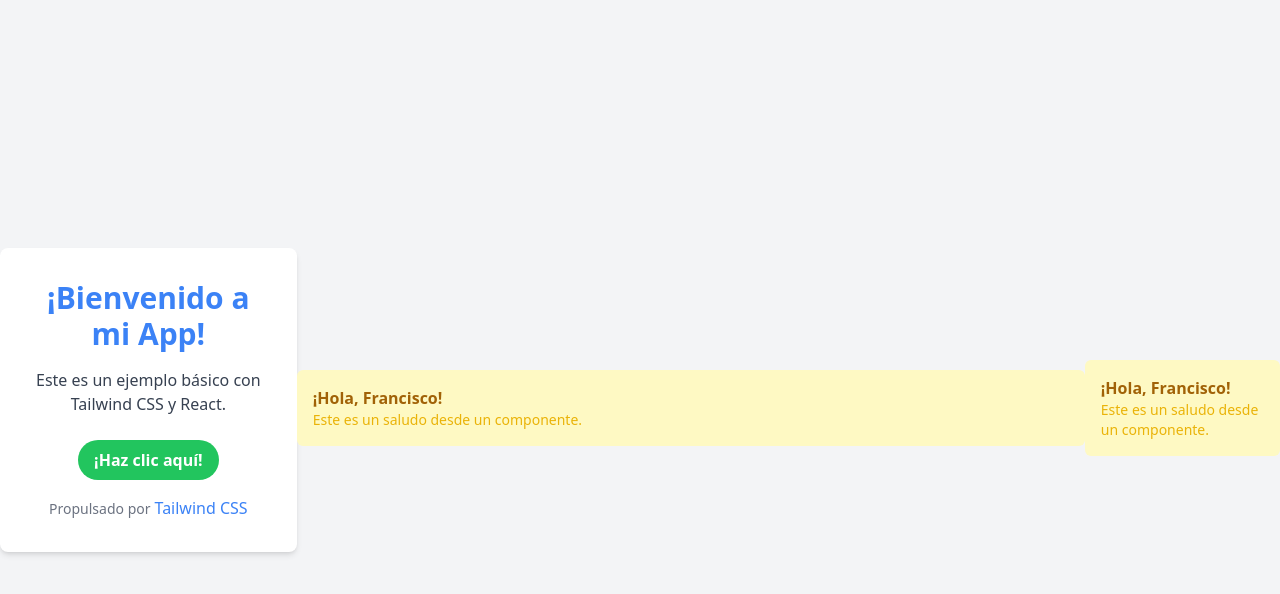
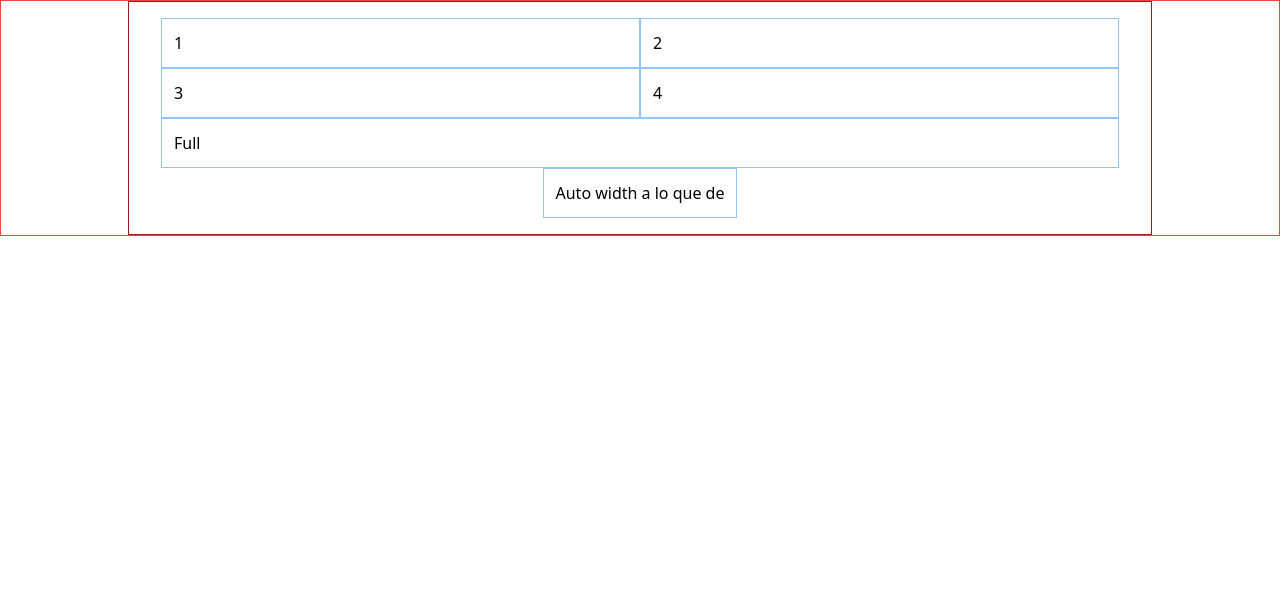
Before and after one commit to Xavigrafik/aprendiendo-tailwind, a React (Vite) app: page / in a window 1280 px wide. Shown: the top 594 px of the page. Built offline with nearby package versions, Linux system fonts and the light colour scheme.

Commit message:
layout container cols rows

```diff
--- a/src/App.jsx
+++ b/src/App.jsx
@@ -1,27 +1,74 @@
 // src/App.jsx
-import React from 'react';
-import Saludo from './components/Saludo';
-import BlockTailwind from './components/BlockTailwind';
+import React from "react";
+// import Saludo from "./components/Saludo";
+// import BlockTailwind from "./components/BlockTailwind";
+import Card from "./components/Card";
+import Container from "./components/layout/Container";
+import Row from "./components/layout/Row";
+import Col from "./components/layout/Col";
 
 function App() {
   return (
-    <div className="bg-gray-100 h-screen flex items-center justify-center">
-      <div className="bg-white rounded-lg shadow-md p-8 text-center max-w-md">
-        <h1 className="text-3xl font-bold text-blue-500 mb-4">¡Bienvenido a mi App!</h1>
-        <p className="text-gray-700 mb-6">
-          Este es un ejemplo básico con Tailwind CSS y React.
-        </p>
-        <button className="bg-green-500 hover:bg-green-700 text-white font-bold py-2 px-4 rounded-full">
-          ¡Haz clic aquí!
-        </button>
-        <div className="mt-4">
-          <span className="text-sm text-gray-500">Propulsado por</span>
-          <a href="https://tailwindcss.com/" target="_blank" rel="noopener noreferrer" className="text-blue-500 hover:underline ml-1">Tailwind CSS</a>
-        </div>
-      </div>
-      <BlockTailwind nombre="Francisco" />
-      <Saludo nombre="Francisco" />
-    </div>
+    <>
+      <Container maxWidth="full" className="border border-red-500">
+              <Container maxWidth="5xl" className="border border-red-800 bg-white p-4" >
+        <Row className="flex items-center justify-center" alignItems="center" justifyContent="center" direction="row">
+            {/* <BlockTailwind nombre="Francisco" /> */}
+                      {/* <Saludo nombre="Francisco" /> */}
+
+                      <Col cols={6}>
+                          <div className="p-3 border-blue-300 border">1</div>
+                      </Col>
+                      <Col cols={6}>
+                          <div className="p-3 border-blue-300 border">2</div>
+                      </Col>
+                      <Col cols={6}>
+                          <div className="p-3 border-blue-300 border">3</div>
+                      </Col>
+                      <Col cols={6}>
+                          <div className="p-3 border-blue-300 border">4</div>
+                      </Col>
+                      <Col cols={12}>
+                          <div className="p-3 border-blue-300 border">Full</div>
+                      </Col>
+                      <Col cols={'auto'}>
+                          <div className="p-3 border-blue-300 border">Auto width a lo que de</div>
+                      </Col>
+
+            {/* <Card className="max-w-sm">
+              <img src="https://placedog.net/200/200" className="w-full" />
+              <div className="p-4">
+                <h3 className="text-lg font-semibold text-gray-800 mb-2">
+                  Título de la Tarjeta
+                </h3>
+                <p className="text-gray-600 text-sm">
+                  Descripción breve de la tarjeta. Puedes incluir más texto
+                  aquí.
+                </p>
+                <button className="bg-blue-500 hover:bg-blue-700 text-white font-bold py-2 px-4 rounded mt-4">
+                  Ver más
+                </button>
+              </div>
+            </Card>
+            <Card className="max-w-sm">
+              <img src="https://placedog.net/200/200" className="w-full" />
+              <div className="p-4">
+                <h3 className="text-lg font-semibold text-gray-800 mb-2">
+                  Título de la Tarjeta
+                </h3>
+                <p className="text-gray-600 text-sm">
+                  Descripción breve de la tarjeta. Puedes incluir más texto
+                  aquí.
+                </p>
+                <button className="bg-blue-500 hover:bg-blue-700 text-white font-bold py-2 px-4 rounded mt-4">
+                  Ver más
+                </button>
+              </div>
+            </Card> */}
+        </Row>
+        </Container>
+      </Container>
+    </>
   );
 }
 
--- /dev/null
+++ b/src/components/Card.jsx
@@ -0,0 +1,15 @@
+// src/components/Card.jsx
+import React from 'react';
+
+function Card({ children, className }) {
+  const defaultClassName = 'bg-white rounded-lg shadow-md overflow-hidden';
+  const combinedClassName = `${defaultClassName} ${className || ''}`;
+
+  return (
+    <div className={combinedClassName}>
+      {children}
+    </div>
+  );
+}
+
+export default Card;
--- /dev/null
+++ b/src/components/layout/Col.jsx
@@ -0,0 +1,32 @@
+// src/components/layout/Col.jsx
+import React from 'react';
+
+function Col({ children, className, cols }) {
+  const colClass = cols && colMap[cols];
+  const combinedClassName = `${colClass || ''} ${className || ''}`;
+
+  return (
+    <div className={combinedClassName}>
+      {children}
+    </div>
+  );
+}
+
+// Define un mapa para las posibles clases de columna de Tailwind (basado en un sistema de 12 columnas)
+const colMap = {
+  '1': 'w-1/12',
+  '2': 'w-2/12',
+  '3': 'w-3/12',
+  '4': 'w-4/12',
+  '5': 'w-5/12',
+  '6': 'w-6/12',
+  '7': 'w-7/12',
+  '8': 'w-8/12',
+  '9': 'w-9/12',
+  '10': 'w-10/12',
+  '11': 'w-11/12',
+  '12': 'w-full',
+  'auto': 'w-auto',
+};
+
+export default Col;
--- /dev/null
+++ b/src/components/layout/Container.jsx
@@ -0,0 +1,81 @@
+import React from "react";
+
+function Container({ children, className, maxWidth, width }) {
+  const defaultClassName = "mx-auto px-4 sm:px-6 lg:px-8";
+  let combinedClassName = `TW_CONTAINER ${defaultClassName} ${className || ""}`;
+
+  if (width && width in widthMap) {
+    combinedClassName += ` ${widthMap[width]}`;
+  } else if (maxWidth && maxWidth in maxWidthMap) {
+    combinedClassName += ` ${maxWidthMap[maxWidth]}`;
+  } else {
+    combinedClassName += ` max-w-7xl`; // Predeterminado
+  }
+
+  return <div className={combinedClassName}>{children}</div>;
+}
+
+// Define mapas que relacionan tus valores de prop con las clases de Tailwind
+const maxWidthMap = {
+  'none': 'max-w-none',
+  'xs': 'max-w-xs',
+  'sm': 'max-w-sm',
+  'md': 'max-w-md',
+  'lg': 'max-w-lg',
+  'xl': 'max-w-xl',
+  '2xl': 'max-w-2xl',
+  '3xl': 'max-w-3xl',
+  '4xl': 'max-w-4xl',
+  '5xl': 'max-w-5xl',
+  '6xl': 'max-w-6xl',
+  '7xl': 'max-w-7xl',
+  'full': 'max-w-full',
+  'min': 'max-w-min',
+  'max': 'max-w-max',
+  'prose': 'max-w-prose',
+};
+
+const widthMap = {
+  'auto': 'w-auto',
+  'px': 'w-px',
+  '0': 'w-0',
+  '1': 'w-1',
+  '2': 'w-2',
+  '3': 'w-3',
+  '4': 'w-4',
+  '5': 'w-5',
+  '6': 'w-6',
+  '7': 'w-7',
+  '8': 'w-8',
+  '9': 'w-9',
+  '10': 'w-10',
+  '11': 'w-11',
+  '12': 'w-12',
+  '16': 'w-16',
+  '20': 'w-20',
+  '24': 'w-24',
+  '32': 'w-32',
+  '40': 'w-40',
+  '48': 'w-48',
+  '52': 'w-52',
+  '64': 'w-64',
+  '1/2': 'w-1/2',
+  '1/3': 'w-1/3',
+  '2/3': 'w-2/3',
+  '1/4': 'w-1/4',
+  '2/4': 'w-2/4',
+  '3/4': 'w-3/4',
+  '1/5': 'w-1/5',
+  '2/5': 'w-2/5',
+  '3/5': 'w-3/5',
+  '4/5': 'w-4/5',
+  '1/6': 'w-1/6',
+  '2/6': 'w-2/6',
+  '3/6': 'w-3/6',
+  '4/6': 'w-4/6',
+  '5/6': 'w-5/6',
+  'full': 'w-full',
+  'screen': 'w-screen',
+};
+
+export default Container;
--- /dev/null
+++ b/src/components/layout/LayoutConContenedores.jsx
@@ -0,0 +1,16 @@
+import React from 'react';
+
+function LayoutConContenedores() {
+  return (
+    <div className="w-full bg-gray-100 border border-red-300 py-8">
+      <div className="max-w-6xl mx-auto border border-red-800">
+        {/* Aquí va tu contenido principal */}
+        <p className="p-4">
+          Este es el contenido dentro del contenedor con ancho máximo de 6xl centrado.
+        </p>
+      </div>
+    </div>
+  );
+}
+
+export default LayoutConContenedores;
--- /dev/null
+++ b/src/components/layout/Row.jsx
@@ -0,0 +1,36 @@
+// src/components/layout/Row.jsx
+import React from 'react';
+
+function Row({ children, className, alignItems, justifyContent, direction = 'row' }) {
+  const alignItemsClass = alignItems && alignItemsMap[alignItems];
+  const justifyContentClass = justifyContent && justifyContentMap[justifyContent];
+  const directionClass = `flex flex-wrap ${direction === 'col' ? 'flex-col' : 'flex-row'}`;
+  const combinedClassName = `w-full ${directionClass} ${alignItemsClass || ''} ${justifyContentClass || ''} ${className || ''}`;
+
+  return (
+    <div className={combinedClassName}>
+      {children}
+    </div>
+  );
+}
+
+// Define mapas para las posibles clases de Tailwind
+const alignItemsMap = {
+  'start': 'items-start',
+  'center': 'items-center',
+  'end': 'items-end',
+  'baseline': 'items-baseline',
+  'stretch': 'items-stretch',
+};
+
+const justifyContentMap = {
+  'start': 'justify-start',
+  'center': 'justify-center',
+  'end': 'justify-end',
+  'between': 'justify-between',
+  'around': 'justify-around',
+  'evenly': 'justify-evenly',
+};
+
+
+export default Row;
--- a/tailwind.config.cjs
+++ b/tailwind.config.cjs
@@ -5,7 +5,7 @@ module.exports = {
       "./src/**/*.{js,ts,jsx,tsx}",
     ],
     theme: {
-      extend: {},
+        extend: {},
     },
     plugins: [],
   };
```
